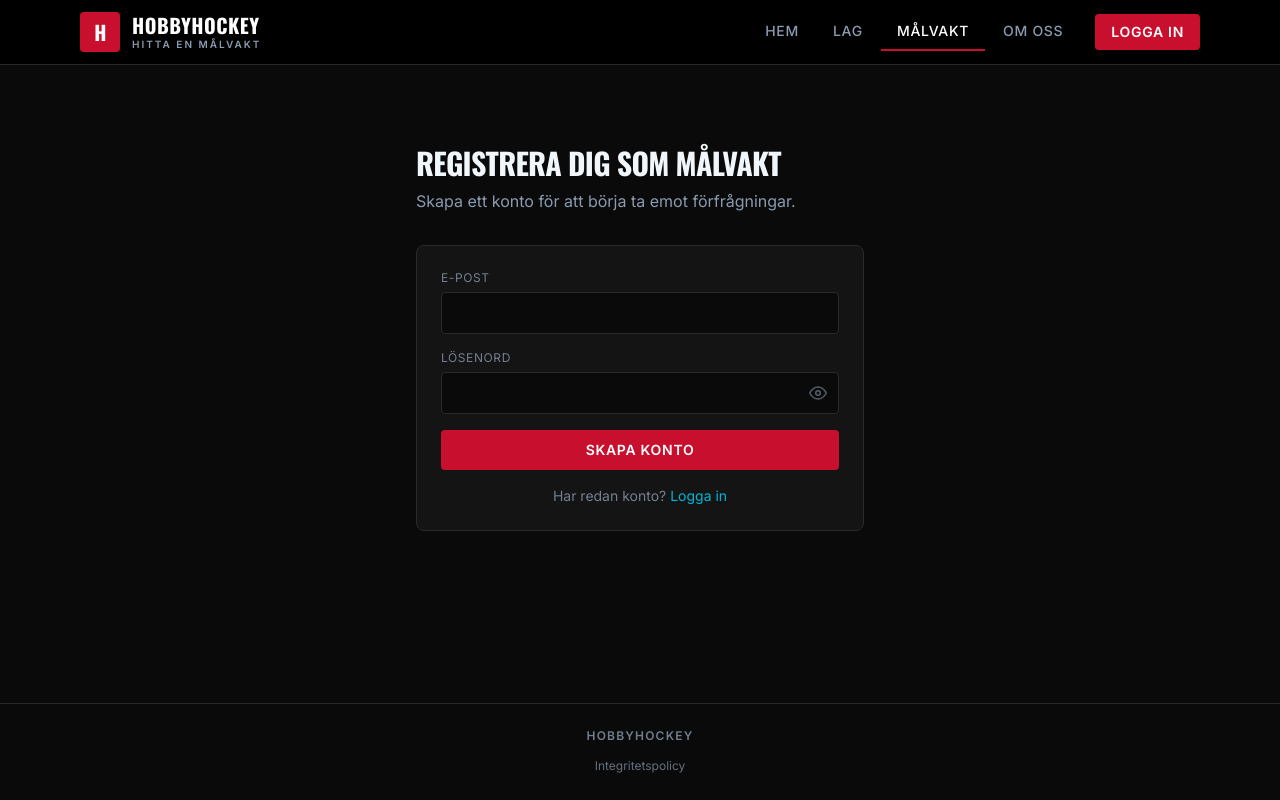
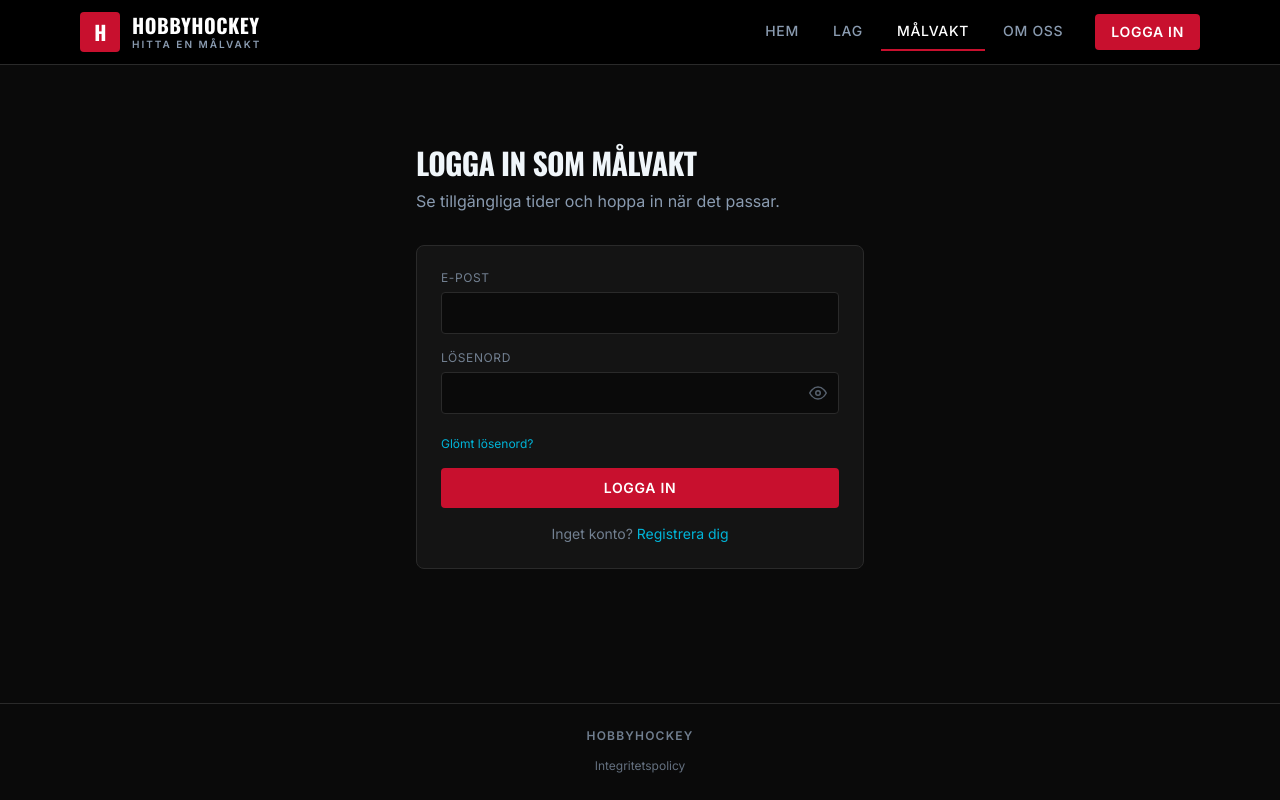
Before and after one commit to lianslabb-wq/hobbyhockey, a React (Vite) app: page /goalie in a window 1280 px wide. Built offline with nearby package versions, Linux system fonts and the light colour scheme; no server answers.

Commit message:
Default to login mode instead of register
Returning users are far more common than new registrations.
Login is now the default view on both team and goalie pages.

Co-Authored-By: Claude Opus 4.6 (1M context) <noreply@anthropic.com>

```diff
--- a/src/pages/GoalieDashboard.jsx
+++ b/src/pages/GoalieDashboard.jsx
@@ -10,9 +10,7 @@ export default function GoalieDashboard() {
   const [teams, setTeams] = useState([])
   const [loading, setLoading] = useState(true)
   const [error, setError] = useState('')
-  const [mode, setMode] = useState(() => {
-    return localStorage.getItem('hh_registered_goalie') ? 'login' : 'register'
-  })
+  const [mode, setMode] = useState('login')
 
   // Auth form
   const [email, setEmail] = useState('')
--- a/src/pages/TeamDashboard.jsx
+++ b/src/pages/TeamDashboard.jsx
@@ -16,9 +16,7 @@ export default function TeamDashboard() {
   const [goalieSearch, setGoalieSearch] = useState('')
   const [loading, setLoading] = useState(true)
   const [error, setError] = useState('')
-  const [mode, setMode] = useState(() => {
-    return localStorage.getItem('hh_registered_team') ? 'login' : 'register'
-  })
+  const [mode, setMode] = useState('login')
 
   // Auth form state
   const [email, setEmail] = useState('')
```
